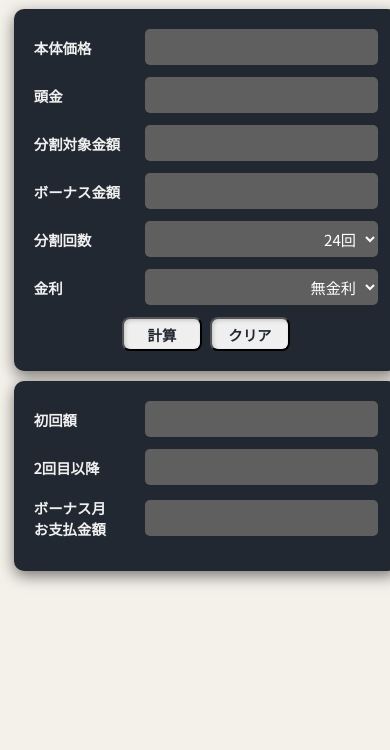
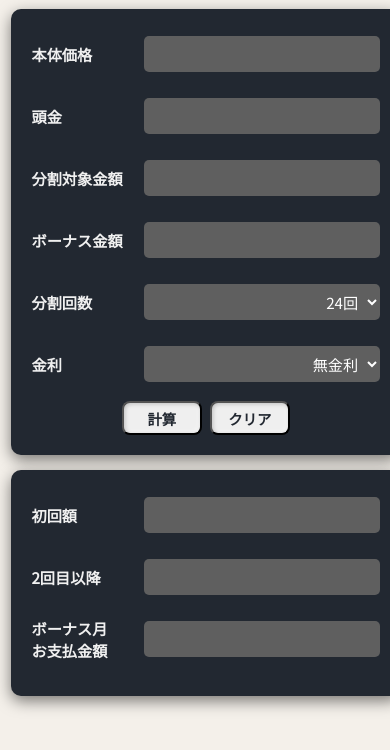
Before and after one commit to tooru-dayo/loan-simulator, a plain HTML site: page docs/index.html in a window 390 px wide. Shown: the part 70-820 px from the top of the page. Drawn offline with Linux system fonts and the light colour scheme.

Commit message:
Update jaccs.css

```diff
--- a/docs/jaccs.css
+++ b/docs/jaccs.css
@@ -3,6 +3,9 @@ body, input, select, button, textarea {
     font-family: 'Noto Sans JP', Arial, sans-serif;
     font-size: 1.1rem;
     color: #222831;
+    margin: 0;
+    padding: 0;
+    box-sizing: border-box;
 }
 
 body {
@@ -11,7 +14,6 @@ body {
     flex-direction: column;
     align-items: center;
     justify-content: flex-start;
-    margin: 0;
     min-height: 100vh;
     padding-top: 20px;
 }
@@ -26,7 +28,7 @@ h1 {
 .calculator, .result {
     max-width: 360px;
     width: 100%;
-    margin: 0 auto 10px auto;
+    margin-bottom: 15px;
     background-color: #222831;
     color: #f0f0f0;
     padding: 25px;
@@ -47,7 +49,7 @@ h1 {
     font-weight: bold;
 }
 
-/* 入力・選択欄 */
+/* 入力欄・選択 */
 .JaccsInput input,
 .JaccsInput select,
 .result input {
@@ -59,8 +61,6 @@ h1 {
     font-size: 1rem;
     padding: 8px;
     text-align: right;
-    box-sizing: border-box;
-    font-weight: 400;
     height: 40px;
 }
 
@@ -75,9 +75,14 @@ input[type=number]::-webkit-outer-spin-button {
     -webkit-appearance: none;
     margin: 0;
 }
-
 input[type=number] {
     -moz-appearance: textfield;
+}
+
+/* 計算結果ハイライト */
+.result-highlight {
+    background-color: #fff !important;
+    color: #4a4e52 !important;
 }
 
 /* ボタン */
@@ -97,21 +102,13 @@ input[type=number] {
     cursor: pointer;
     box-shadow: inset 2px 2px 6px #bcbcbc,
                 inset -2px -2px 6px #ffffff;
-    transition: all 0.2s ease;
+    transition: none; /* ホバーなし */
 }
 
-.button-container button:hover {
-    transform: scale(1.02);
-    box-shadow: inset 1px 1px 4px,
-                inset -1px -1px 4px #ffffff,
-                1px 1px 6px #bcbcbc,
-                -1px -1px 4px #ffffff;
-}
-
-/* 計算結果ハイライト */
-.result-highlight {
-    background-color: #fff !important;
-    color: #4a4e52 !important;
+/* 上段・下段の行間統一 */
+.JaccsInput .form-row,
+.result .form-row {
+    min-height: 50px;
 }
 
 /* スマホ対応 */
@@ -123,7 +120,7 @@ input[type=number] {
 
     .form-row label {
         width: 40%;
-        font-size: 0.9rem;
+        font-size: 0.95rem;
     }
 
     .JaccsInput input,
@@ -147,12 +144,6 @@ input[type=number] {
                     inset -1px -1px 4px #ffffff;
     }
 
-    .button-container button:hover {
-        transform: none;
-        box-shadow: inset 1px 1px 3px #bcbcbc,
-                    inset -1px -1px 3px #ffffff;
-    }
-
     h1 {
         font-size: 1.4rem;
         margin-bottom: 12px;
```
